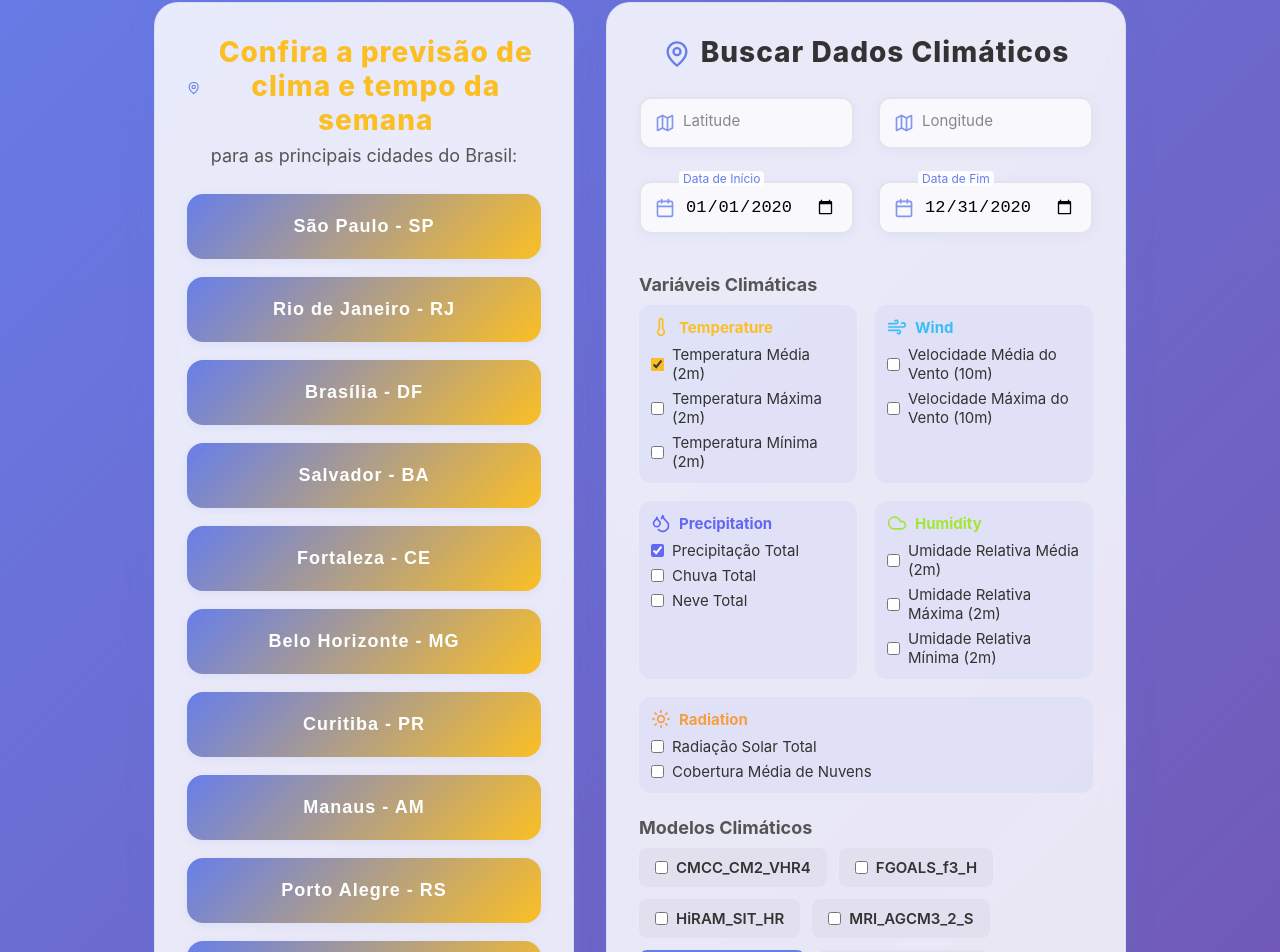
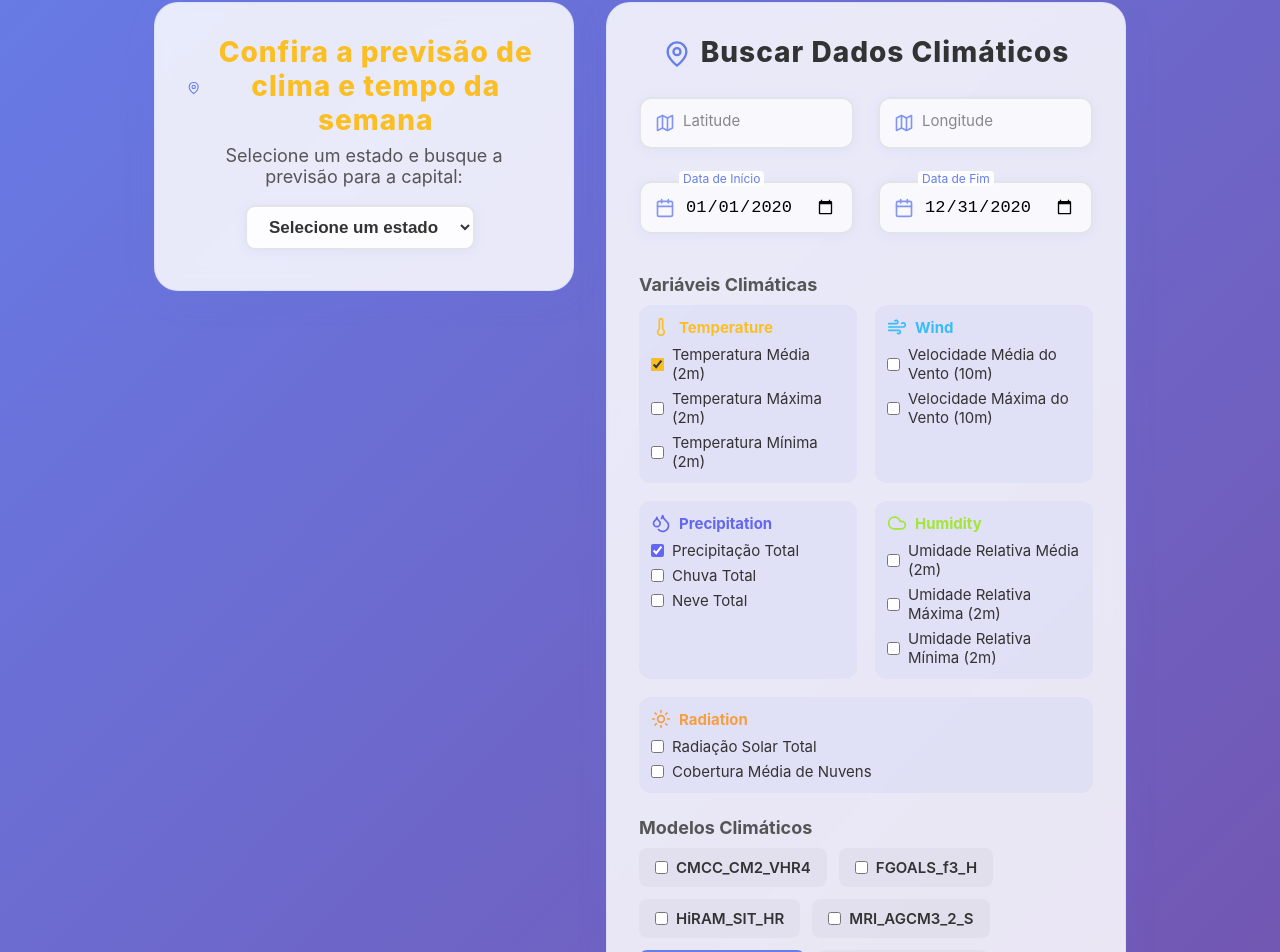
Before and after one commit to fabio-silva458/Clima-Tempo, a React (Create React App) app: page / in a window 1280 px wide. Shown: the part 231-1183 px from the top of the page. Built offline with nearby package versions, Linux system fonts and the light colour scheme.

Commit message:
Enhance CityDashboard component by adding state selection functionality and expanding the city list with additional cities and their respective states. Implement a dropdown for state selection, improving user experience for accessing weather forecasts.

```diff
--- a/src/components/CityDashboard.js
+++ b/src/components/CityDashboard.js
@@ -1,25 +1,48 @@
-import React from 'react';
+import React, { useState } from 'react';
 import { MapPin } from 'lucide-react';
 
 const CITIES = [
-  { name: 'São Paulo - SP', latitude: -23.5505, longitude: -46.6333 },
-  { name: 'Rio de Janeiro - RJ', latitude: -22.9068, longitude: -43.1729 },
-  { name: 'Brasília - DF', latitude: -15.7942, longitude: -47.8822 },
-  { name: 'Salvador - BA', latitude: -12.9777, longitude: -38.5016 },
-  { name: 'Fortaleza - CE', latitude: -3.7172, longitude: -38.5433 },
-  { name: 'Belo Horizonte - MG', latitude: -19.9167, longitude: -43.9345 },
-  { name: 'Curitiba - PR', latitude: -25.4284, longitude: -49.2733 },
-  { name: 'Manaus - AM', latitude: -3.1190, longitude: -60.0217 },
-  { name: 'Porto Alegre - RS', latitude: -30.0346, longitude: -51.2177 },
-  { name: 'Recife - PE', latitude: -8.0476, longitude: -34.8770 },
-  { name: 'Belém - PA', latitude: -1.4558, longitude: -48.4902 },
-  { name: 'Goiânia - GO', latitude: -16.6869, longitude: -49.2648 },
-  { name: 'Campinas - SP', latitude: -22.9056, longitude: -47.0608 },
-  { name: 'São Luís - MA', latitude: -2.5307, longitude: -44.3068 },
-  { name: 'Natal - RN', latitude: -5.7945, longitude: -35.2110 }
+  { name: 'São Paulo - SP', state: 'SP', latitude: -23.5505, longitude: -46.6333 },
+  { name: 'Rio de Janeiro - RJ', state: 'RJ', latitude: -22.9068, longitude: -43.1729 },
+  { name: 'Belo Horizonte - MG', state: 'MG', latitude: -19.9167, longitude: -43.9345 },
+  { name: 'Salvador - BA', state: 'BA', latitude: -12.9777, longitude: -38.5016 },
+  { name: 'Fortaleza - CE', state: 'CE', latitude: -3.7172, longitude: -38.5433 },
+  { name: 'Brasília - DF', state: 'DF', latitude: -15.7942, longitude: -47.8822 },
+  { name: 'Curitiba - PR', state: 'PR', latitude: -25.4284, longitude: -49.2733 },
+  { name: 'Manaus - AM', state: 'AM', latitude: -3.1190, longitude: -60.0217 },
+  { name: 'Porto Alegre - RS', state: 'RS', latitude: -30.0346, longitude: -51.2177 },
+  { name: 'Recife - PE', state: 'PE', latitude: -8.0476, longitude: -34.8770 },
+  { name: 'Belém - PA', state: 'PA', latitude: -1.4558, longitude: -48.4902 },
+  { name: 'Goiânia - GO', state: 'GO', latitude: -16.6869, longitude: -49.2648 },
+  { name: 'Campinas - SP', state: 'SP', latitude: -22.9056, longitude: -47.0608 },
+  { name: 'São Luís - MA', state: 'MA', latitude: -2.5307, longitude: -44.3068 },
+  { name: 'Natal - RN', state: 'RN', latitude: -5.7945, longitude: -35.2110 },
+  { name: 'João Pessoa - PB', state: 'PB', latitude: -7.1195, longitude: -34.8450 },
+  { name: 'Maceió - AL', state: 'AL', latitude: -9.6658, longitude: -35.7350 },
+  { name: 'Teresina - PI', state: 'PI', latitude: -5.0892, longitude: -42.8016 },
+  { name: 'Campo Grande - MS', state: 'MS', latitude: -20.4697, longitude: -54.6201 },
+  { name: 'Cuiabá - MT', state: 'MT', latitude: -15.6014, longitude: -56.0979 },
+  { name: 'Aracaju - SE', state: 'SE', latitude: -10.9472, longitude: -37.0731 },
+  { name: 'Florianópolis - SC', state: 'SC', latitude: -27.5954, longitude: -48.5480 },
+  { name: 'Palmas - TO', state: 'TO', latitude: -10.1840, longitude: -48.3336 },
+  { name: 'Macapá - AP', state: 'AP', latitude: 0.0349, longitude: -51.0694 },
+  { name: 'Rio Branco - AC', state: 'AC', latitude: -9.97499, longitude: -67.8243 },
+  { name: 'Boa Vista - RR', state: 'RR', latitude: 2.8235, longitude: -60.6758 },
+  { name: 'Porto Velho - RO', state: 'RO', latitude: -8.7608, longitude: -63.8999 },
 ];
 
+const STATES = [
+  'AC','AL','AM','AP','BA','CE','DF','ES','GO','MA','MT','MS','MG','PA','PB','PR','PE','PI','RJ','RN','RS','RO','RR','SC','SP','SE','TO'
+];
+
+const STATE_NAMES = {
+  AC: 'Acre', AL: 'Alagoas', AM: 'Amazonas', AP: 'Amapá', BA: 'Bahia', CE: 'Ceará', DF: 'Distrito Federal', ES: 'Espírito Santo', GO: 'Goiás', MA: 'Maranhão', MT: 'Mato Grosso', MS: 'Mato Grosso do Sul', MG: 'Minas Gerais', PA: 'Pará', PB: 'Paraíba', PR: 'Paraná', PE: 'Pernambuco', PI: 'Piauí', RJ: 'Rio de Janeiro', RN: 'Rio Grande do Norte', RS: 'Rio Grande do Sul', RO: 'Rondônia', RR: 'Roraima', SC: 'Santa Catarina', SP: 'São Paulo', SE: 'Sergipe', TO: 'Tocantins'
+};
+
 const CityDashboard = ({ onSelectCity }) => {
+  const [selectedState, setSelectedState] = useState('');
+  const mainCity = selectedState ? CITIES.find(c => c.state === selectedState) : null;
+
   return (
     <div className="card" style={{
       background: 'rgba(255,255,255,0.85)',
@@ -35,41 +58,54 @@ const CityDashboard = ({ onSelectCity }) => {
         <MapPin size={28} style={{ color: '#667eea', marginBottom: -4 }} />
         Confira a previsão de clima e tempo da semana
       </h2>
-      <p style={{ textAlign: 'center', color: '#555', fontSize: 18, marginBottom: 28 }}>
-        para as principais cidades do Brasil:
+      <p style={{ textAlign: 'center', color: '#555', fontSize: 18, marginBottom: 18 }}>
+        Selecione um estado e busque a previsão para a capital:
       </p>
-      <div style={{
-        display: 'grid',
-        gridTemplateColumns: 'repeat(auto-fit, minmax(220px, 1fr))',
-        gap: 18,
-        justifyItems: 'center',
-        margin: '0 auto',
-        maxWidth: 900
-      }}>
-        {CITIES.map(city => (
+      <div style={{ display: 'flex', justifyContent: 'center', marginBottom: 8 }}>
+        <select
+          value={selectedState}
+          onChange={e => setSelectedState(e.target.value)}
+          style={{
+            fontSize: 17,
+            padding: '10px 18px',
+            borderRadius: 10,
+            border: '2px solid #e1e5e9',
+            background: 'rgba(255,255,255,0.9)',
+            color: '#333',
+            fontWeight: 600,
+            boxShadow: '0 2px 12px rgba(102,126,234,0.07)',
+            outline: 'none',
+            minWidth: 180,
+            cursor: 'pointer',
+            marginRight: 8
+          }}
+        >
+          <option value="">Selecione um estado</option>
+          {STATES.map(uf => (
+            <option key={uf} value={uf}>{STATE_NAMES[uf]}</option>
+          ))}
+        </select>
+        {mainCity && (
           <button
-            key={city.name}
             className="btn city-btn"
             style={{
-              width: '100%',
               background: 'linear-gradient(135deg, #667eea 0%, #fbbf24 100%)',
               color: '#fff',
               fontWeight: 700,
-              fontSize: 18,
-              marginBottom: 0,
-              boxShadow: '0 2px 8px rgba(102,126,234,0.10)',
+              fontSize: 17,
               border: 'none',
-              padding: '22px 0',
-              borderRadius: 16,
+              padding: '10px 22px',
+              borderRadius: 10,
+              marginLeft: 8,
               cursor: 'pointer',
               transition: 'background 0.3s, transform 0.2s',
               letterSpacing: 1
             }}
-            onClick={() => onSelectCity(city)}
+            onClick={() => onSelectCity(mainCity)}
           >
-            {city.name}
+            Buscar {mainCity.name}
           </button>
-        ))}
+        )}
       </div>
       <style>{`
         .city-btn:hover:not(:disabled) {
```
